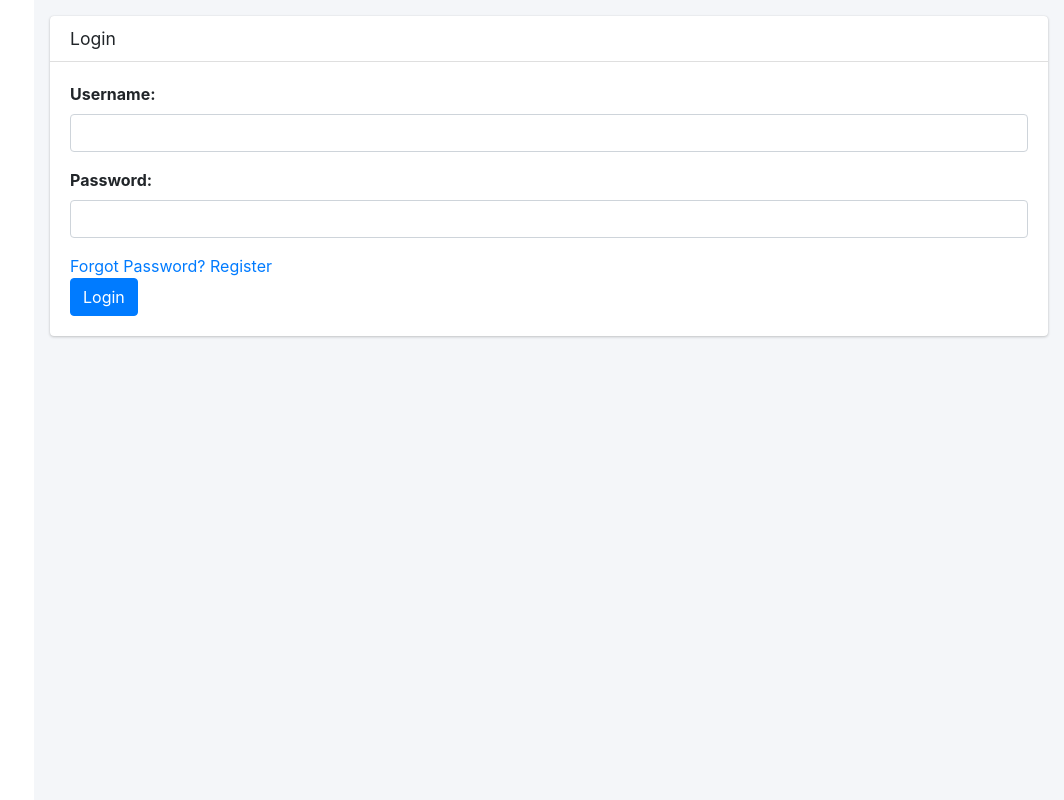
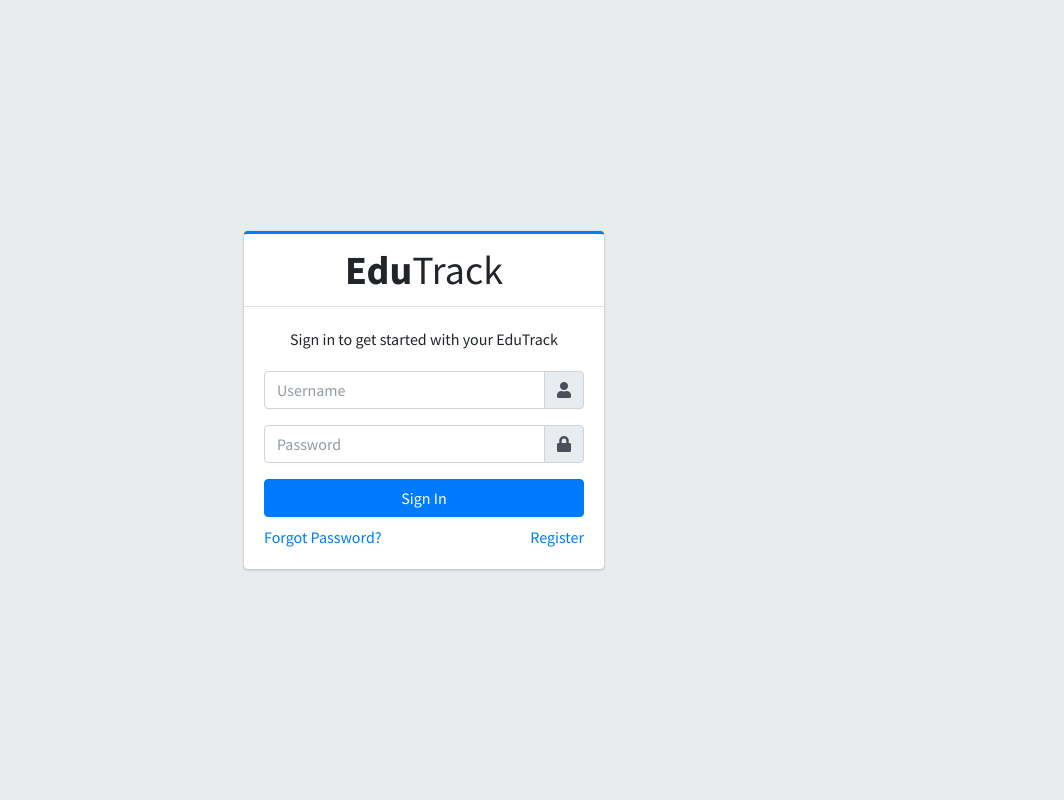
Before and after one commit to UjwalGuragain/EduTrack, a Django app: page / in a window 1280 px wide. Shown: the whole page, without its empty margins (216-1280 px from the left). Run offline with Django 5.2, Linux system fonts and the light colour scheme; some libraries are stand-ins or nearby versions.

Commit message:
refractor: improve the login page layout

```diff
--- a/student_management_system/edu_track/templates/edu_track/registration/login.html
+++ b/student_management_system/edu_track/templates/edu_track/registration/login.html
@@ -1,33 +1,60 @@
-{% extends 'base.html' %}
+{% extends 'authbase.html' %}
 {% block content %}
-<div class = "card">
-    <div class = "card-header">
-        <h3 class = "card-title">Login</h3>
+
+<div class="login-box">
+    <div class="card card-outline card-primary">
+        <div class="card-header text-center">
+            <a href="#" class="h1"><b>Edu</b>Track</a>
         </div>
+
+        <div class="card-body">
+            <p class="login-box-msg">Sign in to get started with your EduTrack</p>
+
             <form method="post">
-            <div class = "card-body">
+                <div class="input-group mb-3">
+                    <input type="text" name="username" class="form-control" id="id_username" placeholder="Username" required>
+                    <div class="input-group-append">
+                        <div class="input-group-text">
+                            <span class="fas fa-user"></span>
+                        </div>
+                    </div>
+                </div>
+
+                <div class="input-group mb-3">
+                    <input type="password" name="password" class="form-control" id="id_password" placeholder="Password" required>
+                    <div class="input-group-append">
+                        <div class="input-group-text">
+                            <span class="fas fa-lock"></span>
+                        </div>
+                    </div>
+                </div>
+
                 {% csrf_token %}
-            <div class="form-group">
-                <label for="id_username">Username:</label>
-                <input type="text" name="username" class="form-control" id="id_username" required>
-            </div>
-            <div class="form-group">
-                <label for="id_password">Password:</label>
-                <input type="password" name="password" class="form-control" id="id_password" required>
-            </div>
-            <a href="{% url 'register' %}">Forgot Password?</a>
-            <a href="{% url 'register' %}">Register</a></br>
-            <button type="submit" class="btn btn-primary">Login</button>
-            </div>
+
                 {% if messages %}
-                <div class="messages">
+                    <div class="mb-3">
                         {% for message in messages %}
-                        <div class="alert alert-{{ message.tags }}">{{ message }}</div>
+                            <div class="alert alert-{{ message.tags }}" role="alert">{{ message }}</div>
                         {% endfor %}
                     </div>
                 {% endif %}
 
+                <div class="row">
+                    <div class="col-12">
+                        <button type="submit" class="btn btn-primary btn-block">Sign In</button>
+                    </div>
+                </div>
+
+                <div class="row mt-2">
+                    <div class="col-6">
+                        <a href="{% url 'password_reset' %}">Forgot Password?</a>
+                    </div>
+                    <div class="col-6 text-right">
+                        <a href="{% url 'register' %}" class="text-center">Register</a>
+                    </div>
+                </div>
             </form>
         </div>
     </div>
+</div>
 {% endblock %}
```
Lines whose indentation alone changed are shown as unchanged.
